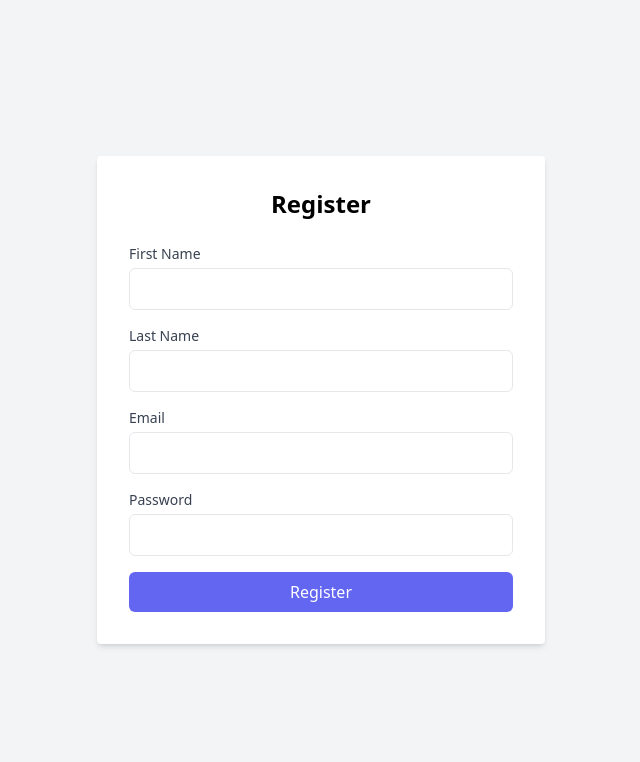
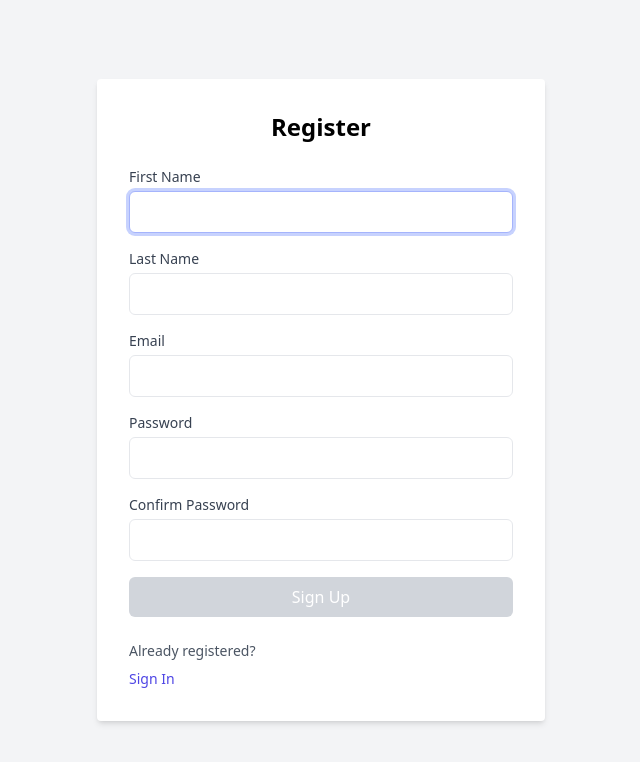
Before and after one commit to Jasleen-debug/CodeCognizance, a React (Vite) app in the folder frontend/: page /register in a window 1280 px wide. Shown: the top 762 px of the page, without its empty margins (319-959 px from the left). Built offline with nearby package versions, Linux system fonts and the light colour scheme.

Commit message:
Improved the Registration form on the frontend and added custom client-side validation

```diff
--- a/frontend/src/components/RegistrationForm.jsx
+++ b/frontend/src/components/RegistrationForm.jsx
@@ -1,118 +1,293 @@
-import { useState } from 'react'
-import { register as registerService } from '../services/authService';
-import { useNavigate } from 'react-router-dom';
+import { useRef, useState, useEffect } from 'react'
+import { faCheck, faTimes, faInfoCircle } from '@fortawesome/free-solid-svg-icons'
+import { FontAwesomeIcon } from '@fortawesome/react-fontawesome'
+import { Link } from 'react-router-dom'
+
+import { register as registerService } from '../services/authService'
+
+
+const NAME_REGEX = /^[a-zA-Z]{1,50}$/
+const EMAIL_REGEX = /^[^\s@]+@[^\s@]+\.[^\s@]+$/
+const PASSWORD_REGEX = /^(?=.*[a-z])(?=.*[A-Z])(?=.*[0-9])(?=.*[!@#$%]).{8,24}$/
 
 const RegistrationForm = () => {
 
-  const [firstname, setFirstName] = useState('')
-  const [lastname, setLastName] = useState('')
+  const firstnameRef = useRef()
+  const errorRef = useRef()
+
+  const [firstname, setFirstname] = useState('')
+  const [validFirstname, setValidFirstname] = useState(false)
+  const [firstnameFocus, setFirstnameFocus] = useState(false)
+
+  const [lastname, setLastname] = useState('')
+  const [validLastname, setValidLastname] = useState(false)
+  const [lastnameFocus, setLastnameFocus] = useState(false)
+
   const [email, setEmail] = useState('')
+  const [validEmail, setValidEmail] = useState(false)
+  const [emailFocus, setEmailFocus] = useState(false)
+
   const [password, setPassword] = useState('')
+  const [validPassword, setValidPassword] = useState(false)
+  const [passwordFocus, setPasswordFocus] = useState(false)
+
+  const [matchPassword, setMatchPassword] = useState('')
+  const [validMatchPassword, setValidMatchPassword] = useState(false)
+  const [matchPasswordFocus, setMatchPasswordFocus] = useState(false)
+
   const [error, setError] = useState('')
-  const navigate = useNavigate()
+  const [success, setSuccess] = useState(false)
 
-  const handleInputChange = (e) => {
-    const { name, value } = e.target
-    switch (name) {
-      case 'firstname':
-        setFirstName(value)
-        break
-      case 'lastname':
-        setLastName(value)
-        break
-      case 'email':
-        setEmail(value)
-        break
-      case 'password':
-        setPassword(value)
-        break
-      default:
-        break
-    }
-  }
+  //Focus on component mount should be on the first field
+  useEffect(() => {
+    firstnameRef.current.focus()
+  }, [])
+
+  //Validation
+  useEffect(() => {
+    const result = NAME_REGEX.test(firstname)
+    console.log(result)
+    console.log(firstname)
+    setValidFirstname(result)
+  }, [firstname])
+
+  useEffect(() => {
+    const result = NAME_REGEX.test(lastname)
+    console.log(result)
+    console.log(lastname)
+    setValidLastname(result)
+  }, [lastname])
+
+  useEffect(() => {
+    const result = EMAIL_REGEX.test(email)
+    console.log(result)
+    console.log(email)
+    setValidEmail(result)
+  }, [email])
+
+  useEffect(() => {
+    const result = PASSWORD_REGEX.test(password)
+    console.log(result)
+    console.log(password)
+    setValidPassword(result)
+
+    const match = password === matchPassword
+    setValidMatchPassword(match)
+  }, [password, matchPassword])
+
+  //Clears the error when user edits or corrects the form field
+  useEffect(() => {
+    setError('')
+  }, [firstname, lastname, email, password, matchPassword])
 
   const handleSubmit = async (e) => {
     e.preventDefault();
+    //If button is hacked, this will prevent invalid data entry
+    const test1 = NAME_REGEX.test(firstname)
+    const test2 = NAME_REGEX.test(lastname)
+    const test3 = EMAIL_REGEX.test(email)
+    const test4 = PASSWORD_REGEX.test(password)
+
+    if (!test1 || !test2 || !test3 || !test4) {
+      setError('Invalid Entry')
+      return
+    }
+
     const formData = { firstname, lastname, email, password }
     try {
       await registerService(formData)
-      navigate('/login') //Redirect to login page after successful registration
-    } catch (error) {
-      console.error('Error registering user: ', error)
-      setError(error.response ? error.response.data.message : 'Server Error')
+      setSuccess(true)
+      setFirstname('')
+      setLastname('')
+      setEmail('')
+      setPassword('')
+      setMatchPassword('')
+    } catch (err) {
+      if (!err?.response) {
+          setError('No Server Response')
+      } else if (err.response?.status === 409) {
+          setError('This email is already registered')
+      } else {
+        setError('Registration Failed')
       }
+      errorRef.current.focus()
     }
-
-  const handleCloseError = () => {
-    //Only clear the error state when the error is closed, not the form data
-    setError('')
   }
 
   return (
     <>
-    <div className='relative'>
-    {error && (
-      <div className="fixed inset-0 flex items-center justify-center bg-black bg-opacity-50 z-50">
-          <div className="bg-white p-4 rounded shadow-lg max-w-md mx-auto text-center">
-              <h2 className="text-xl font-semibold text-red-600 mb-2">Registration Error</h2>
-              <p className="mb-4">{error}</p>
-              <button
-                  onClick={handleCloseError}
-                  className="bg-red-600 text-white px-4 py-2 rounded hover:bg-red-700"
-              >
-                  Close
-              </button>
+      {success ? (
+        <section className="flex flex-col items-center justify-center min-h-screen bg-gray-100">
+        <div className="bg-white p-8 rounded shadow-md text-center">
+          <h1 className="text-2xl font-bold mb-4">Success!</h1>
+          <p className="text-lg">
+            <a href="/login" className="text-indigo-500 hover:text-indigo-700 underline">
+              Sign In
+            </a>
+          </p>
         </div>
-      </div>
-      )}
-      </div>
+      </section>)
+    :(
     <div className="flex items-center justify-center min-h-screen bg-gray-100">
         <div className="w-full max-w-md p-8 space-y-6 bg-white rounded shadow-md">
+
           <h2 className="text-2xl font-bold text-center">Register</h2>
+          <p ref={errorRef} className={error ? 'text-red-600 bg-red-100 p-2 rounded mb-4' : 'sr-only'}>{error}</p>
 
           <form className="space-y-4" onSubmit={handleSubmit} method="POST">
 
           <div>
-            <label htmlFor="firstname" className="block text-sm font-medium text-gray-700">First Name</label>
+              <label htmlFor="firstname" className="block text-sm font-medium text-gray-700">
+                First Name
+                <FontAwesomeIcon icon={faCheck} className={`ml-2 ${validFirstname ? "text-green-500" : "hidden"}`} />
+                <FontAwesomeIcon icon={faTimes} className={`ml-2 ${validFirstname || !firstname ? "hidden" : "text-red-500"}`}/>
+              </label>
               <input type="text" id="firstname" name="firstname" className="w-full px-3 py-2 mt-1 border rounded-md focus:outline-none focus:ring focus:ring-indigo-200 focus:border-indigo-300"
+                  required
+                  autoComplete='off'
+                  ref={firstnameRef}
                   value={firstname}
-                   onChange={handleInputChange}
-                   required />
+                  aria-invalid={validFirstname ? 'false' : 'true'}
+                  aria-describedby='firstnamenote'
+                  onChange={(e) => setFirstname(e.target.value)}
+                  onFocus={() => setFirstnameFocus(true)}
+                  onBlur={() => setFirstnameFocus(false)}
+              />
+              <p id='firstnamenote' className={`text-sm ${firstnameFocus && firstname && !validFirstname ? "block text-gray-600 bg-gray-100 p-4 rounded border border-gray-300 mt-2 mb-4" : "hidden"}`} aria-live='polite'>
+                <FontAwesomeIcon icon={faInfoCircle} className='mr-2 text-gray-500' />
+                Please enter between 1 to 50 alphabetic characters only
+              </p>
           </div>
 
           <div>
-            <label htmlFor="lastname" className="block text-sm font-medium text-gray-700">Last Name</label>
+              <label htmlFor="lastname" className="block text-sm font-medium text-gray-700">
+                Last Name
+                <FontAwesomeIcon icon={faCheck} className={`ml-2 ${validLastname ? "text-green-500" : "hidden"}`} />
+                <FontAwesomeIcon icon={faTimes} className={`ml-2 ${validLastname || !lastname ? "hidden" : "text-red-500"}`}/>
+              </label>
               <input type="text" id="lastname" name="lastname" className="w-full px-3 py-2 mt-1 border rounded-md focus:outline-none focus:ring focus:ring-indigo-200 focus:border-indigo-300"
+                  required
+                  autoComplete='off'
                   value={lastname}
-                   onChange={handleInputChange}
-                   required />
+                  aria-invalid={validLastname ? 'false' : 'true'}
+                  aria-describedby='lastnamenote'
+                  onChange={(e) => setLastname(e.target.value)}
+                  onFocus={() => setLastnameFocus(true)}
+                  onBlur={() => setLastnameFocus(false)}
+              />
+              <p id='lastnamenote' className={`text-sm ${lastnameFocus && lastname && !validLastname ? "block text-gray-600 bg-gray-100 p-4 rounded border border-gray-300 mt-2 mb-4" : "hidden"}`} aria-live='polite'>
+                <FontAwesomeIcon icon={faInfoCircle} className='mr-2 text-gray-500' />
+                Please enter between 1 to 50 alphabetic characters only
+              </p>
           </div>
 
           <div>
-            <label htmlFor="email" className="block text-sm font-medium text-gray-700">Email</label>
+              <label htmlFor="email" className="block text-sm font-medium text-gray-700">
+                Email
+                <FontAwesomeIcon icon={faCheck} className={`ml-2 ${validEmail ? "text-green-500" : "hidden"}`} />
+                <FontAwesomeIcon icon={faTimes} className={`ml-2 ${validEmail || !email ? "hidden" : "text-red-500"}`}/>
+              </label>
               <input type="email" id="email" name="email" className="w-full px-3 py-2 mt-1 border rounded-md focus:outline-none focus:ring focus:ring-indigo-200 focus:border-indigo-300"
-                   autoComplete="email"
+                  required
+                  autoComplete='off'
                   value={email}
-                   onChange={handleInputChange}
-                   required />
+                  aria-invalid={validEmail ? 'false' : 'true'}
+                  aria-describedby='emailnote'
+                  onChange={(e) => setEmail(e.target.value)}
+                  onFocus={() => setEmailFocus(true)}
+                  onBlur={() => setEmailFocus(false)}
+              />
+              <div id='emailnote' className={`text-sm ${emailFocus && email && !validEmail ? "block text-gray-600 bg-gray-100 p-4 rounded border border-gray-300 mt-2 mb-4" : "hidden"}`} aria-live='polite'>
+                <FontAwesomeIcon icon={faInfoCircle} className='mr-2 text-gray-500' />
+                <span className="font-semibold">Please ensure the email meets the following criteria:</span>
+                <ul className="list-disc pl-5 mt-2 text-gray-700">
+                  <li>Must be in the format: example@domain.com</li>
+                  <li>No spaces before or after the email address</li>
+                  <li>Should not contain special characters like &, %, $, etc.</li>
+                </ul>
+              </div>
           </div>
 
           <div>
-            <label htmlFor="password" className="block text-sm font-medium text-gray-700">Password</label>
+              <label htmlFor="password" className="block text-sm font-medium text-gray-700">
+                Password
+                <FontAwesomeIcon icon={faCheck} className={`ml-2 ${validPassword ? "text-green-500" : "hidden"}`} />
+                <FontAwesomeIcon icon={faTimes} className={`ml-2 ${validPassword || !password ? "hidden" : "text-red-500"}`}/>
+              </label>
               <input type="password" id="password" name="password" className="w-full px-3 py-2 mt-1 border rounded-md focus:outline-none focus:ring focus:ring-indigo-200 focus:border-indigo-300"
+                  required
                   value={password}
-                   onChange={handleInputChange}
-                   required />
+                  aria-invalid={validPassword ? 'false' : 'true'}
+                  aria-describedby='passwordnote'
+                  onChange={(e) => setPassword(e.target.value)}
+                  onFocus={() => setPasswordFocus(true)}
+                  onBlur={() => setPasswordFocus(false)}
+              />
+              <div id='passwordnote' className={`text-sm ${passwordFocus && !validPassword ? "block text-gray-600 bg-gray-100 p-4 rounded border border-gray-300 mt-2 mb-4" : "hidden"}`} aria-live='polite'>
+                <FontAwesomeIcon icon={faInfoCircle} className='mr-2 text-gray-500' />
+                <span className="font-semibold">Please ensure the password meets the following criteria:</span>
+                <ul className="list-disc pl-5 mt-2 text-gray-700">
+                  <li>Must include uppercase and lowercase letters, a number and a special character</li>
+                  <li>Enter between 8 to 24 characters</li>
+                  <li>Allowed special characters: <span aria-label="exclamation mark">!</span>
+                    <span aria-label="at symbol">@</span> <span aria-label="hashtag">#</span>
+                    <span aria-label="dollar sign">$</span> <span aria-label="percent">%</span>
+                  </li>
+                </ul>
+              </div>
           </div>
 
-          <button type="submit" className="w-full px-4 py-2 text-white bg-indigo-500 rounded-md hover:bg-indigo-600 focus:outline-none focus:ring-2 focus:ring-offset-2 focus:ring-indigo-500">Register</button>
+          <div>
+              <label htmlFor="confirmPassword" className="block text-sm font-medium text-gray-700">
+                Confirm Password
+                <FontAwesomeIcon icon={faCheck} className={`ml-2 ${validMatchPassword && matchPassword ? "text-green-500" : "hidden"}`} />
+                <FontAwesomeIcon icon={faTimes} className={`ml-2 ${validMatchPassword || !matchPassword ? "hidden" : "text-red-500"}`}/>
+              </label>
+              <input type="password" id="confirmPassword" name="confirmPassword" className="w-full px-3 py-2 mt-1 border rounded-md focus:outline-none focus:ring focus:ring-indigo-200 focus:border-indigo-300"
+                  required
+                  autoComplete='off'
+                  value={matchPassword}
+                  aria-invalid={validMatchPassword ? 'false' : 'true'}
+                  aria-describedby='matchpasswordnote'
+                  onChange={(e) => setMatchPassword(e.target.value)}
+                  onFocus={() => setMatchPasswordFocus(true)}
+                  onBlur={() => setMatchPasswordFocus(false)}
+              />
+              <div id='matchpasswordnote' className={`text-sm ${matchPasswordFocus && !validMatchPassword ? "block text-gray-600 bg-gray-100 p-4 rounded border border-gray-300 mt-2 mb-4" : "hidden"}`} aria-live='polite'>
+                <FontAwesomeIcon icon={faInfoCircle} className='mr-2 text-gray-500' />
+                <span className="font-semibold">Please ensure the password confirmation meets the following criteria:</span>
+                <ul className="list-disc pl-5 mt-2 text-gray-700">
+                  <li>Must match the first password input field</li>
+                  <li>Must include uppercase and lowercase letters, a number and a special character</li>
+                  <li>Enter between 8 to 24 characters</li>
+                  <li>Allowed special characters: <span aria-label="exclamation mark">!</span>
+                    <span aria-label="at symbol">@</span> <span aria-label="hashtag">#</span>
+                    <span aria-label="dollar sign">$</span> <span aria-label="percent">%</span>
+                  </li>
+                </ul>
+              </div>
+          </div>
+
+            <button type="submit"
+              className={`w-full px-4 py-2 text-white rounded-md focus:outline-none focus:ring-2 focus:ring-offset-2 ${
+                validFirstname && validLastname && validEmail && validPassword && validMatchPassword
+                  ? 'bg-indigo-500 hover:bg-indigo-600 focus:ring-indigo-500'
+                  : 'bg-gray-300 text-gray-500 cursor-not-allowed'
+              }`}
+              disabled={!validFirstname || !validLastname || !validEmail || !validPassword || !validMatchPassword ? true : false}
+            >Sign Up</button>
 
           </form>
-
+          <p className="text-sm text-gray-600">
+              Already registered?<br />
+                <span className="inline-block mt-2">
+                    <Link to="/Login" className="text-indigo-600 hover:text-indigo-800 font-medium">Sign In</Link>
+                </span>
+          </p>
       </div>
-      </div>
+    </div >)}
     </>
-  );
-};
+  )
+}
 
 export default RegistrationForm;
```
Also changed, not shown: frontend/src/services/authService.js (+10 -4 lines), 1 other file (tests, documents, lock files or other folders). Lines whose indentation alone changed are shown as unchanged.
